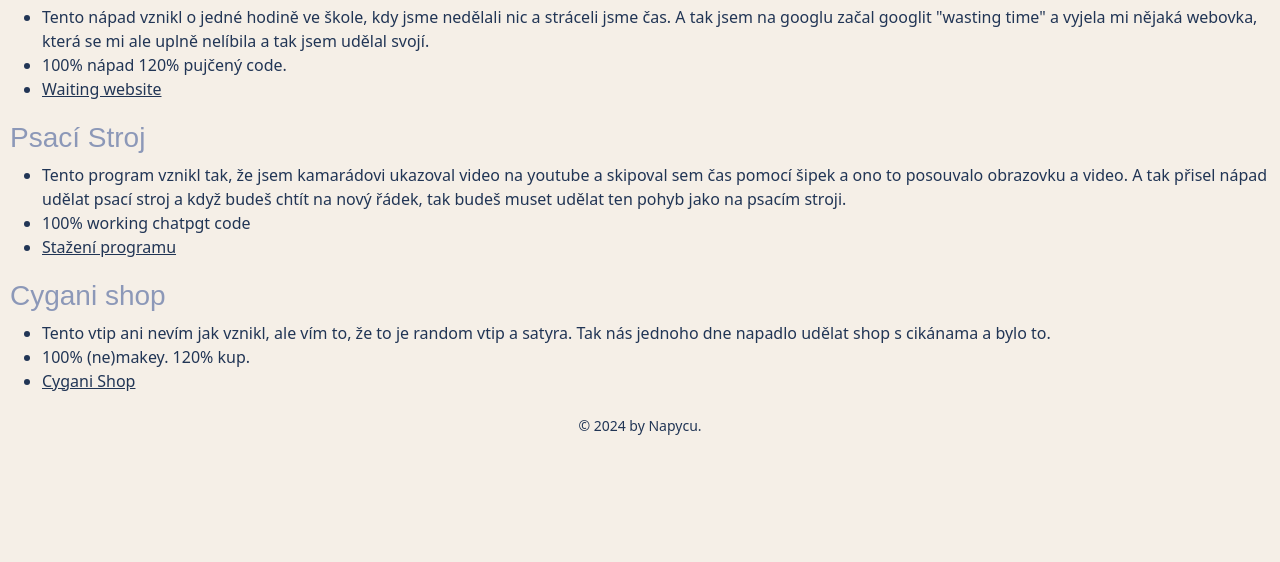
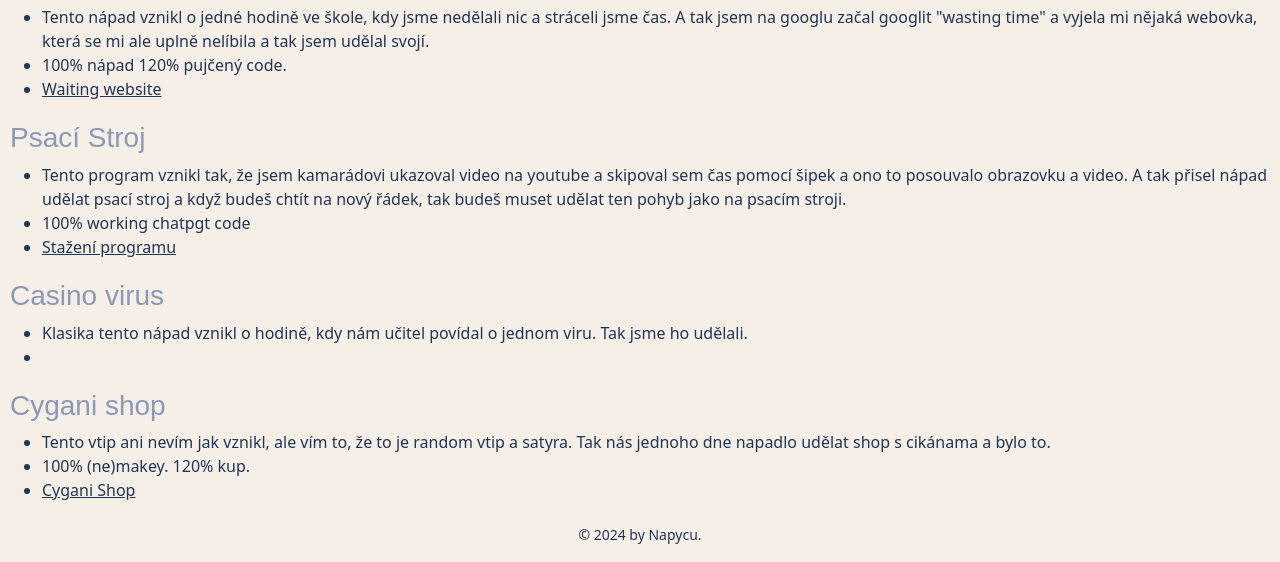
Before and after one commit to kralicekgamer/napycu_website, a plain HTML site: page index.html in a window 1280 px wide. Shown: the part 274-836 px from the top of the page. Before the commit the page ends 800 px from the top, so only its background shows below. Drawn offline with nearby package versions, Linux system fonts and the light colour scheme; a web font is replaced by a local one.

Commit message:
Added casino virus

```diff
--- a/index.html
+++ b/index.html
@@ -62,6 +62,19 @@
         </article>
         <article>
             <h3>
+                Casino virus
+            </h3>
+            <ul>
+                <li>
+                    Klasika tento nápad vznikl o hodině, kdy nám učitel povídal o jednom viru. Tak jsme ho udělali.
+                </li>
+                <li>
+                    <a href="./casino/casino.zip"></a>
+                </li>
+            </ul>
+        </article>
+        <article>
+            <h3>
                 Cygani shop
             </h3>
             <ul>
```
Also changed, not shown: 1 other file.
